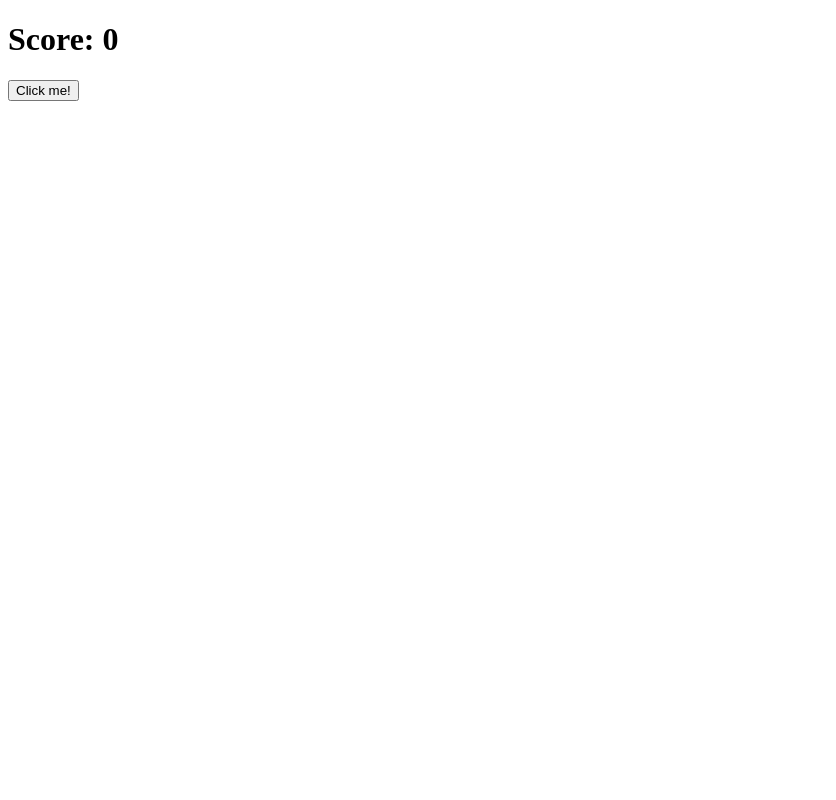
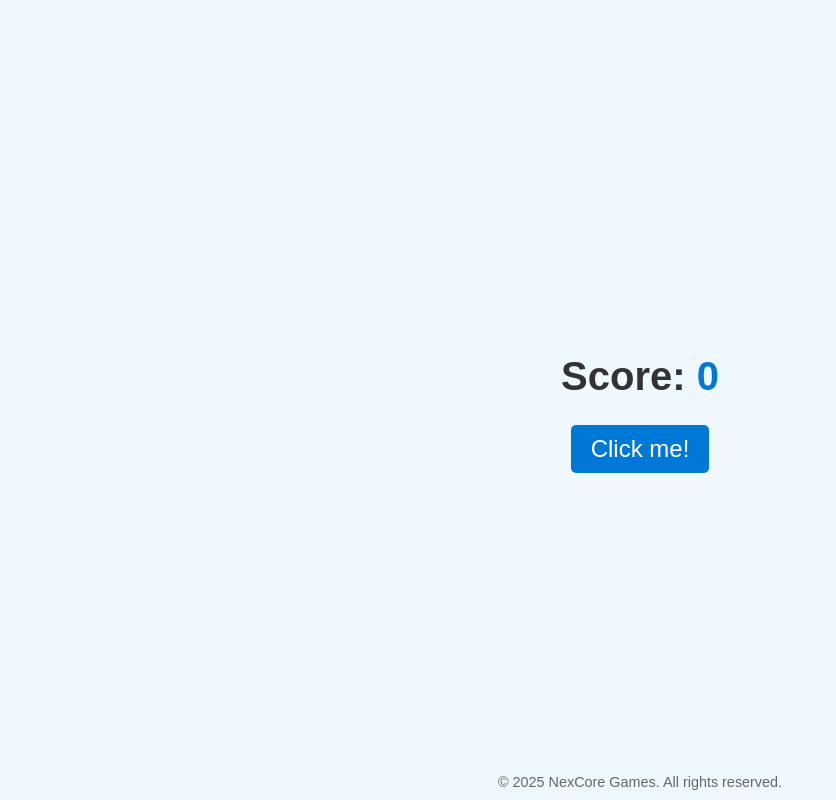
Before and after one commit to Shreyas-Chinnu/Simple-Clicker-Game, a plain HTML site: page index.html in a window 1280 px wide. Shown: the whole page, without its empty margins (0-836 px from the left). Drawn offline with Linux system fonts and the light colour scheme.

Commit message:
Update index.html

```diff
--- a/index.html
+++ b/index.html
@@ -2,11 +2,66 @@
 <html lang="en">
 <head>
     <meta charset="UTF-8">
-    <title> Simple Clicker Game - NexCore Games </title>
+    <meta name="viewport" content="width=device-width, initial-scale=1.0">
+    <title>Enhanced Clicker Game - NexCore Games</title>
+    <style>
+        body {
+            font-family: Arial, sans-serif;
+            text-align: center;
+            background-color: #f0f8ff;
+            margin: 0;
+            padding: 0;
+            display: flex;
+            flex-direction: column;
+            justify-content: center;
+            align-items: center;
+            height: 100vh;
+        }
+
+        h1 {
+            font-size: 2.5rem;
+            color: #333;
+        }
+
+        #score {
+            color: #0078d7;
+            font-weight: bold;
+        }
+
+        button {
+            background-color: #0078d7;
+            color: white;
+            font-size: 1.5rem;
+            padding: 10px 20px;
+            border: none;
+            border-radius: 5px;
+            cursor: pointer;
+            transition: background-color 0.3s, transform 0.2s;
+        }
+
+        button:hover {
+            background-color: #005cbf;
+        }
+
+        button:active {
+            transform: scale(0.95);
+        }
+
+        footer {
+            position: absolute;
+            bottom: 10px;
+            font-size: 0.9rem;
+            color: #666;
+        }
+    </style>
 </head>
 <body>
     <h1>Score: <span id="score">0</span></h1>
     <button id="clickButton">Click me!</button>
+
+    <footer>
+        &#169; 2025 NexCore Games. All rights reserved.
+    </footer>
 
     <script>
         let score = 0;
```
